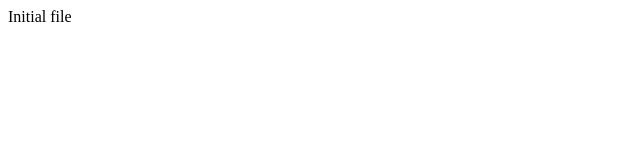
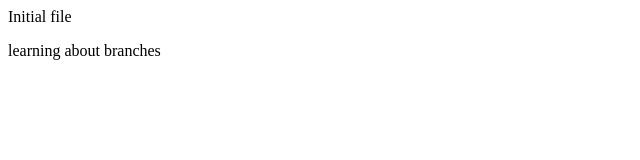
Before and after one commit to RagniKumari19/localrepo, a plain HTML site: page index.html in a window 1280 px wide. Shown: the whole page, without its empty margins (0-640 px from the left). Drawn offline with Linux system fonts and the light colour scheme.

Commit message:
changing on branch feature1

```diff
--- a/index.html
+++ b/index.html
@@ -1 +1,2 @@
 <p>Initial file</p>
+<p>learning about branches</p>
```
